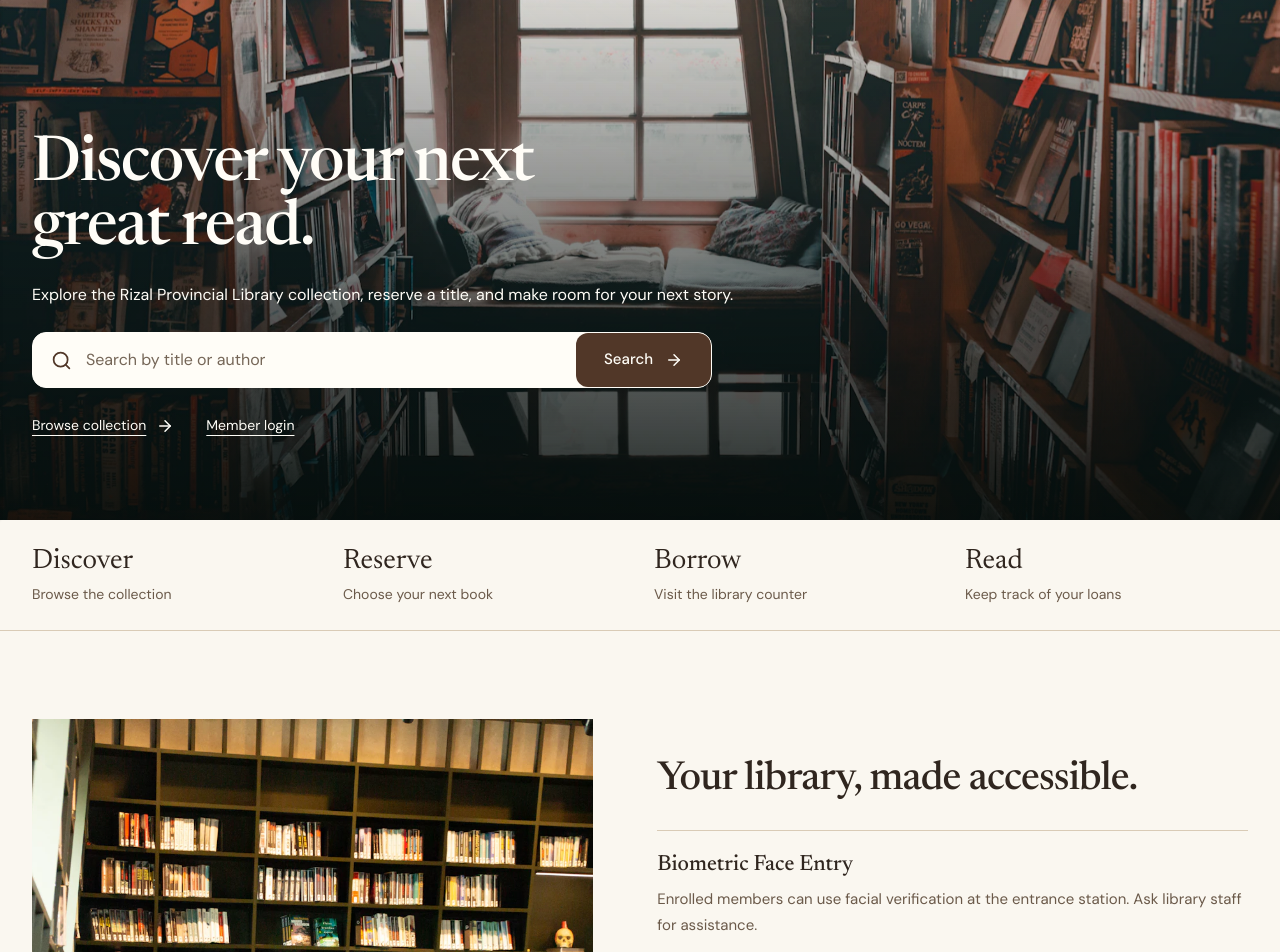
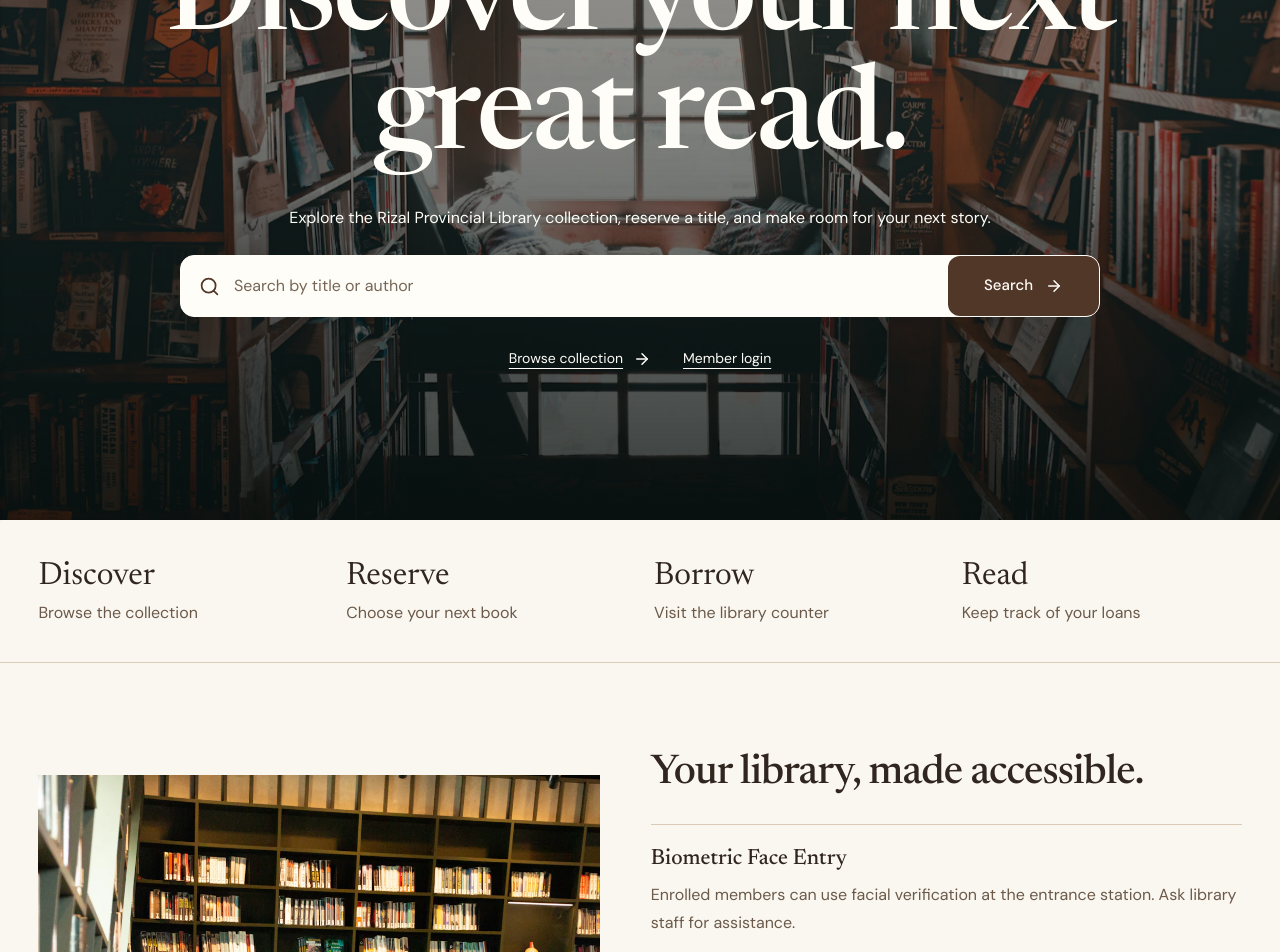
Before and after one commit to tatagos0101-bit/RPL-SYSTEM, a React (Vite) app in the folder frontend/: page / in a window 1280 px wide. Shown: the part 280-1232 px from the top of the page. Built offline with nearby package versions, Linux system fonts and the light colour scheme; no server answers.

Commit message:
Use the full landing width with a larger centered hero

```diff
--- a/frontend/src/styles/discovery.css
+++ b/frontend/src/styles/discovery.css
@@ -142,14 +142,15 @@
 .rpl-landing-nav :is(.rpl-header-leading, .rpl-header-actions) > button:hover { background: rgb(255 253 247 / 12%); }
 
 /* Existing local photography becomes the full-bleed, gently moving room. */
+.rpl-landing, .rpl-landing-nav { --landing-gutter: clamp(28px, 3vw, 80px); }
 .rpl-landing { padding-top: 0; }
 .rpl-landing .discovery-hero {
   position: relative;
   isolation: isolate;
   display: flex;
-  align-items: flex-end;
-  min-height: min(900px, 100svh);
-  padding-block: calc(var(--rpl-header-height) + 180px) 72px;
+  align-items: center;
+  min-height: 100svh;
+  padding-block: calc(var(--rpl-header-height) + 100px) 80px;
   overflow: hidden;
   overflow: clip;
   background: #2c211a;
@@ -185,23 +186,23 @@
   position: absolute;
   inset: 0;
   z-index: -1;
-  background: linear-gradient(0deg, rgb(5 12 10 / 88%), rgb(5 12 10 / 52%) 32%, transparent 76%);
+  background: linear-gradient(180deg, rgb(23 18 14 / 34%), rgb(12 17 14 / 50%) 50%, rgb(5 12 10 / 80%));
   pointer-events: none;
 }
-.rpl-landing .discovery-hero-copy { position: relative; }
+.rpl-landing .discovery-hero-copy { position: relative; display: flex; flex-direction: column; align-items: center; text-align: center; }
 .rpl-landing .discovery-hero h1 {
   margin: 0;
-  max-width: 820px;
+  max-width: 100%;
   color: #fffdf7;
-  font-size: clamp(3rem, 4.9vw, 4.75rem);
+  font-size: clamp(3rem, min(9.1vw, 18svh), 14rem);
   line-height: 1.02;
   letter-spacing: -.025em;
   text-wrap: auto;
 }
-.rpl-landing .discovery-hero-description { margin-top: 20px; max-width: 720px; font-size: 1rem; line-height: 1.65; }
+.rpl-landing .discovery-hero-description { margin-top: 24px; max-width: 960px; font-size: clamp(1rem, 1.05vw, 1.25rem); line-height: 1.65; }
 .rpl-landing .discovery-search {
   display: flex;
-  width: min(100%, 680px);
+  width: min(100%, 920px);
   margin-top: 24px;
   min-width: 0;
   background: #fffdf7;
@@ -215,7 +216,7 @@
 .rpl-landing .discovery-search > div { display: flex; flex: 1; align-items: center; gap: 14px; padding-left: 18px; min-width: 0; }
 .rpl-landing .discovery-search svg { flex-shrink: 0; }
 .rpl-landing .discovery-search input {
-  width: 100%; min-width: 0; min-height: 54px; padding: 12px 8px 12px 0;
+  width: 100%; min-width: 0; min-height: 60px; padding: 12px 8px 12px 0;
   background: transparent; border: 0; color: #30261f; font-size: 1rem;
 }
 .rpl-landing .discovery-search input::placeholder { color: #756657; }
@@ -223,7 +224,7 @@
   position: relative; isolation: isolate; overflow: hidden;
   display: inline-flex; align-items: center; justify-content: center; gap: 12px;
   border-radius: 12px;
-  min-height: 54px; padding: 12px 28px; font-size: .9375rem; font-weight: 500;
+  min-height: 60px; padding: 12px 36px; font-size: .9375rem; font-weight: 500;
   background: #513728; color: #fffdf7; transition: background 220ms ease, transform 220ms ease;
 }
 .rpl-landing .discovery-search button:is(:hover, :focus-visible) { background: #754c2d; }
@@ -233,7 +234,7 @@
   background: linear-gradient(110deg, transparent 20%, rgb(255 253 247 / 18%) 48%, transparent 75%);
   transform: translateX(-130%);
 }
-.rpl-landing .discovery-hero-links { display: flex; align-items: center; flex-wrap: wrap; gap: 32px; margin-top: 16px; }
+.rpl-landing .discovery-hero-links { display: flex; align-items: center; justify-content: center; flex-wrap: wrap; gap: 32px; margin-top: 20px; }
 .rpl-landing .discovery-hero-links a {
   display: inline-flex; align-items: center; gap: 10px; min-height: 44px;
   color: #fffdf7; font-size: .875rem; text-decoration: underline; text-underline-offset: 5px;
@@ -383,6 +384,22 @@
 .rpl-catalog .catalog-empty button, .rpl-catalog .catalog-category-error button { color: var(--rpl-link); text-decoration: underline; text-underline-offset: 3px; min-height: 44px; }
 .rpl-catalog .catalog-category-error { margin-bottom: 16px; font-size: .875rem; }
 
+/* Fluid landing sections use the same wide-screen gutters as the header. */
+@media (min-width: 800px) {
+  .rpl-landing .discovery-container { width: calc(100% - var(--landing-gutter) - var(--landing-gutter)); }
+  .rpl-landing-nav.rpl-header { padding-inline: var(--landing-gutter); }
+  .rpl-landing .discovery-journey-grid { padding-block: 36px; }
+  .rpl-landing .discovery-journey-step p:first-child { font-size: 2rem; }
+  .rpl-landing .discovery-journey-step p + p { font-size: 1rem; }
+  .rpl-landing .discovery-services-layout { gap: clamp(36px, 4vw, 100px); }
+  .rpl-landing .discovery-service-photo { height: auto; aspect-ratio: 4 / 3; max-height: 720px; }
+  .rpl-landing .discovery-services h2 { font-size: clamp(2.5rem, 3.2vw, 4rem); }
+  .rpl-landing .discovery-service h3 { font-size: clamp(1.375rem, 1.5vw, 1.75rem); }
+  .rpl-landing .discovery-service p { max-width: 65ch; font-size: 1rem; }
+  .rpl-landing .discovery-footer-brand > p + p { max-width: 38ch; font-size: .9375rem; }
+  .rpl-landing .discovery-contact, .rpl-landing .discovery-footer-links a { font-size: .9375rem; }
+}
+
 @media (max-width: 1099px) {
   .rpl-discovery-nav.rpl-header .rpl-brand { font-size: 1.25rem; }
   .rpl-discovery-nav .discovery-nav-links { gap: 18px; margin-right: 4px; }
@@ -412,7 +429,7 @@
   }
   .rpl-discovery-nav .discovery-nav-links { gap: 20px; margin-right: 4px; }
   .rpl-discovery-nav .discovery-nav-links a { font-size: .8125rem; }
-  .rpl-landing .discovery-hero { min-height: max(700px, 100svh); padding-block: 220px 76px; }
+  .rpl-landing .discovery-hero { min-height: max(700px, 100svh); padding-block: calc(var(--rpl-header-height) + 64px) 64px; }
   .rpl-landing .discovery-hero-photo img { object-position: 54% 49%; }
   .rpl-landing .discovery-hero h1 { font-size: clamp(2.5rem, 10.8vw, 3.5rem); line-height: 1.05; }
   .rpl-landing .discovery-hero h1 br { display: none; }
```
Also changed, not shown: 1 other file (tests, documents, lock files or other folders).
